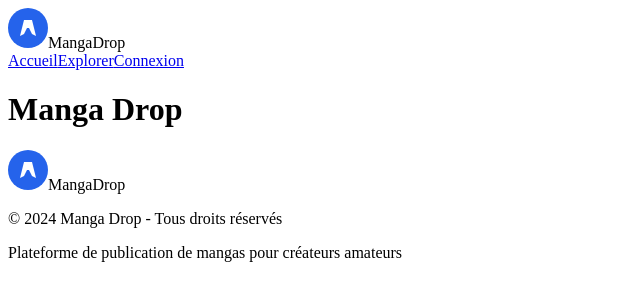
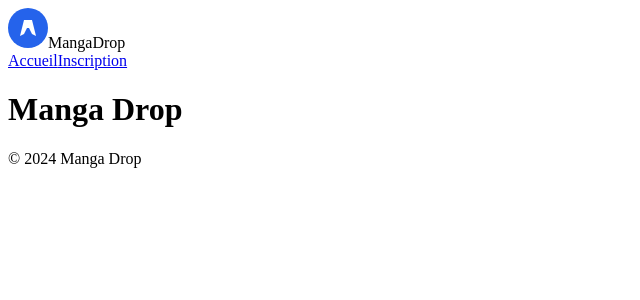
Before and after one commit to Chadro14/Manga-drop-, a Next.js app: page / in a window 1280 px wide. Shown: the top 300 px of the page, without its empty margins (0-640 px from the left). Built offline with nearby package versions, Linux system fonts and the light colour scheme.

Commit message:
Update layout.tsx

```diff
--- a/app/layout.tsx
+++ b/app/layout.tsx
@@ -1,8 +1,6 @@
-import type { Metadata } from 'next'
-
-export const metadata: Metadata = {
-  title: 'Manga Drop - Publiez et lisez des mangas amateurs',
-  description: 'Plateforme de publication de mangas pour créateurs amateurs',
+export const metadata = {
+  title: 'Manga Drop',
+  description: 'Plateforme de mangas amateurs',
 }
 
 const LogoMD = () => (
@@ -13,18 +11,14 @@ const LogoMD = () => (
   </svg>
 )
 
-export default function RootLayout({
-  children,
-}: {
-  children: React.ReactNode
-}) {
+export default function RootLayout({ children }) {
   return (
     <html lang="fr">
       <head>
         <meta name="viewport" content="width=device-width, initial-scale=1" />
         <script src="https://cdn.tailwindcss.com"></script>
       </head>
-      <body className="bg-white">
+      <body>
         <header className="bg-white border-b border-gray-200 sticky top-0 z-50">
           <div className="container mx-auto px-4 py-4 flex items-center justify-between">
             <div className="flex items-center gap-3">
@@ -33,29 +27,13 @@ export default function RootLayout({
             </div>
             <nav className="flex gap-6">
               <a href="/" className="text-gray-600 hover:text-blue-600">Accueil</a>
-              <a href="/search" className="text-gray-600 hover:text-blue-600">Explorer</a>
-              <a href="/login" className="text-blue-600 hover:text-blue-700">Connexion</a>
+              <a href="/register" className="text-gray-600 hover:text-blue-600">Inscription</a>
             </nav>
           </div>
         </header>
-
         <main>{children}</main>
-
-        <footer className="bg-white border-t border-gray-200 mt-20 py-8">
-          <div className="container mx-auto px-4">
-            <div className="flex flex-col items-center justify-center gap-4">
-              <div className="flex items-center gap-2">
-                <LogoMD />
-                <span className="font-bold text-gray-900">Manga<span className="text-blue-600">Drop</span></span>
-              </div>
-              <p className="text-gray-500 text-sm text-center">
-                © 2024 Manga Drop - Tous droits réservés
-              </p>
-              <p className="text-gray-400 text-xs text-center">
-                Plateforme de publication de mangas pour créateurs amateurs
-              </p>
-            </div>
-          </div>
+        <footer className="bg-white border-t border-gray-200 mt-20 py-8 text-center text-gray-500">
+          © 2024 Manga Drop
         </footer>
       </body>
     </html>
```
